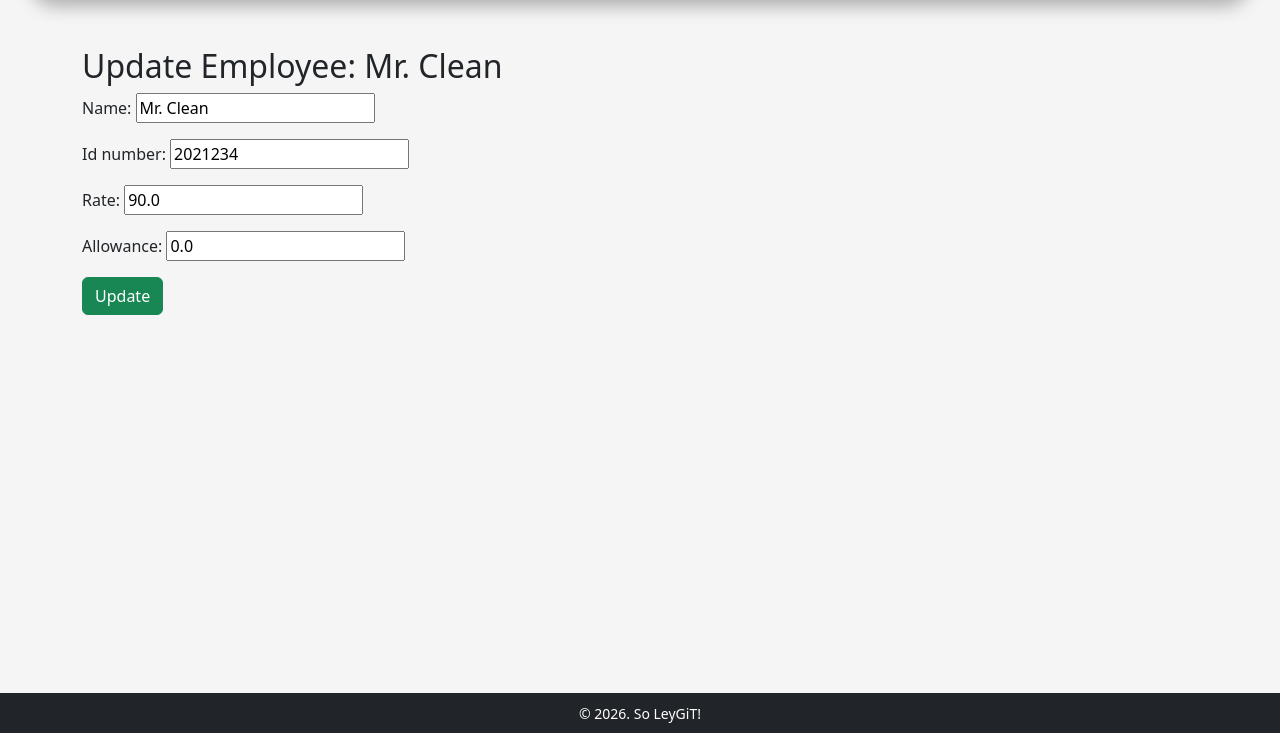
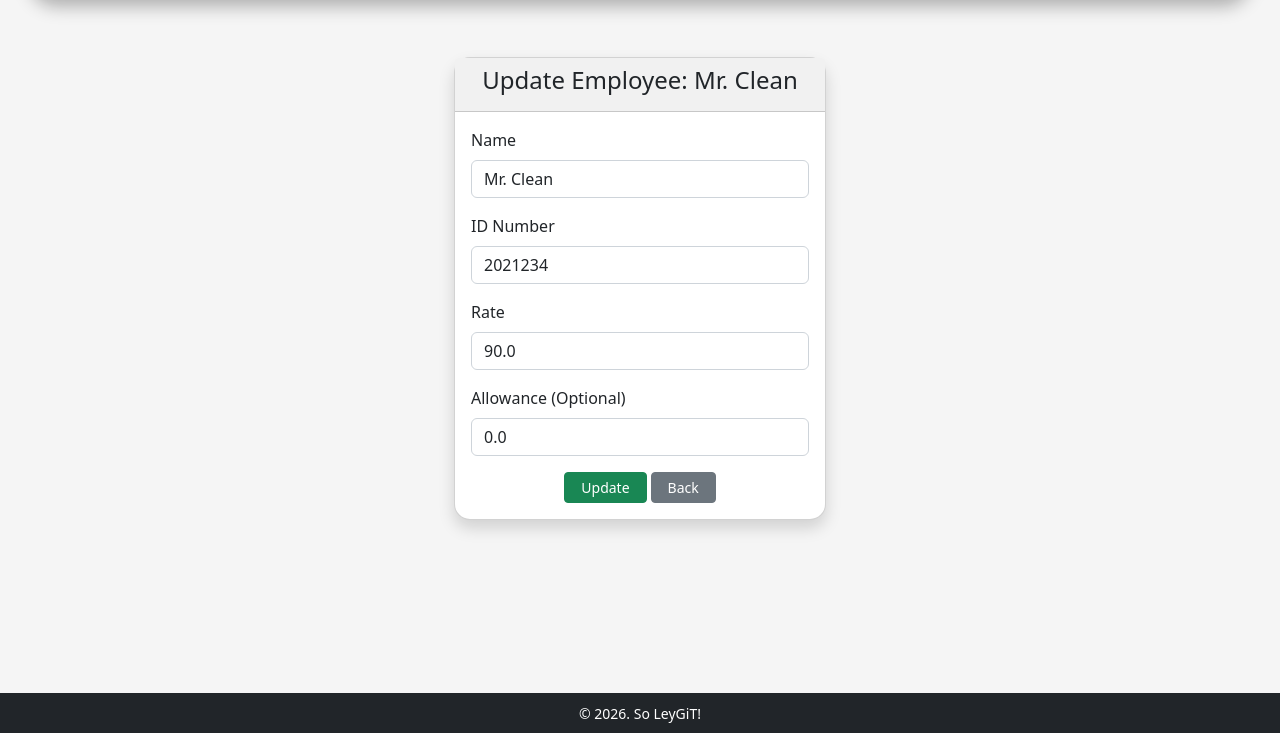
Before and after one commit to nrc-sy/FinalProject-DollerNgSy, a Django app: page /employees/update/2021234/ in a window 1280 px wide. Shown: the part 67-800 px from the top of the page. Run offline with Django 5.2, Linux system fonts and the light colour scheme; a user stored in the database is signed in; data comes from the database, SQL or seed files in the repository; some libraries are stand-ins or nearby versions.

Commit message:
edited update employee

```diff
--- a/FinalProject-DollerNgSy/Shemu/payroll_app/templates/payroll_app/update_employee.html
+++ b/FinalProject-DollerNgSy/Shemu/payroll_app/templates/payroll_app/update_employee.html
@@ -16,13 +16,55 @@ comments of my program.
 -->
 
 {% extends 'payroll_app/base.html' %}
-{% load static %}
+
+{% block navbar %}{% endblock %}
 
 {% block content %}
-<h2>Update Employee: {{ employee.name }}</h2>
-<form method="POST">
-    {% csrf_token %}
-    {{ form.as_p }}
-    <button type="submit" class="btn btn-success">Update</button>
-</form>
+<div class="d-flex justify-content-center align-items-center" style="margin-top: 10px;">
+    <div class="col-md-4">
+        <div class="card shadow rounded-4">
+
+            <div class="card-header text-dark text-center" style="background-color: #f1f1f1;">
+                <h4>Update Employee: {{ employee.name }}</h4>
+            </div>
+
+            <div class="card-body">
+                <form method="POST">
+                    {% csrf_token %}
+
+                    <div class="mb-3">
+                        <label class="form-label">Name</label>
+                        <input type="text" name="name" class="form-control" value="{{ employee.name }}" required>
+                    </div>
+
+                    <div class="mb-3">
+                        <label class="form-label">ID Number</label>
+                        <input type="text" name="id_number" class="form-control" value="{{ employee.id_number }}" required>
+                    </div>
+
+                    <div class="mb-3">
+                        <label class="form-label">Rate</label>
+                        <input type="number" step="0.01" name="rate" class="form-control" value="{{ employee.rate }}" required>
+                    </div>
+
+                    <div class="mb-3">
+                        <label class="form-label">Allowance (Optional)</label>
+                        <input type="number" step="0.01" name="allowance" class="form-control" value="{{ employee.allowance }}">
+                    </div>
+
+                    <div class="d-flex justify-content-center gap-1 mt-3">
+                        <button type="submit" class="btn btn-success btn-sm px-3">
+                            Update
+                        </button>
+
+                        <a href="{% url 'employee_list' %}" class="btn btn-secondary btn-sm px-3">
+                            Back
+                        </a>
+                    </div>
+                </form>
+            </div>
+
+        </div>
+    </div>
+</div>
 {% endblock %}
```
